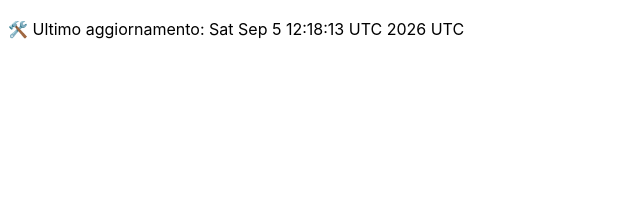
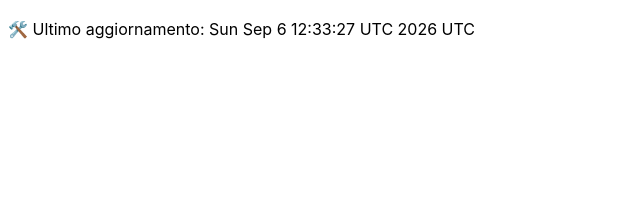
Before and after one commit to DanteTrb/DanteTrb.github.io, a Jekyll site: the page built from badges.md, in a window 1280 px wide. Shown: the top 213 px of the page, without its empty margins (0-640 px from the left). Built offline with Jekyll 4.4.1, drawn with Linux system fonts in a browser that asks for light colours; our own code applies the rules of GitHub Pages for plain Markdown files.

Commit message:
🛠️ Aggiornamento automatico badge

```diff
--- a/badges.md
+++ b/badges.md
@@ -1 +1 @@
-🛠️ Ultimo aggiornamento: Sat Sep  5 12:18:13 UTC 2026 UTC
+🛠️ Ultimo aggiornamento: Sun Sep  6 12:33:27 UTC 2026 UTC
```
